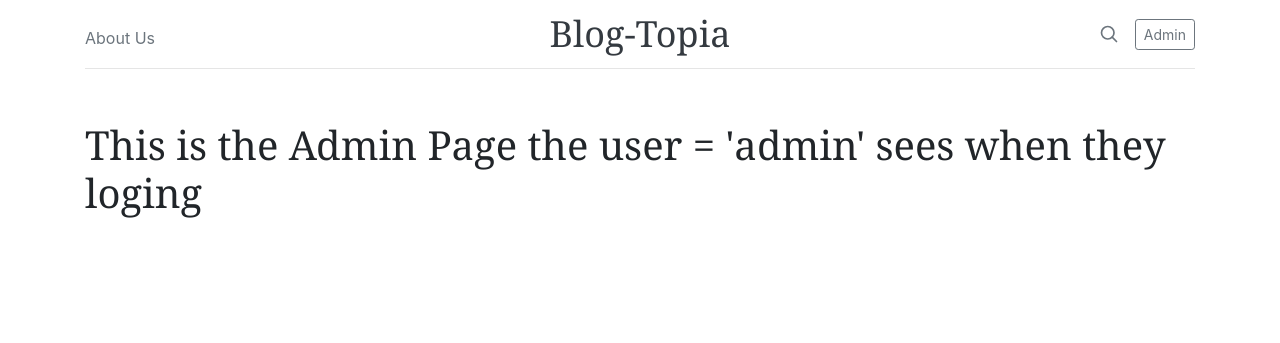
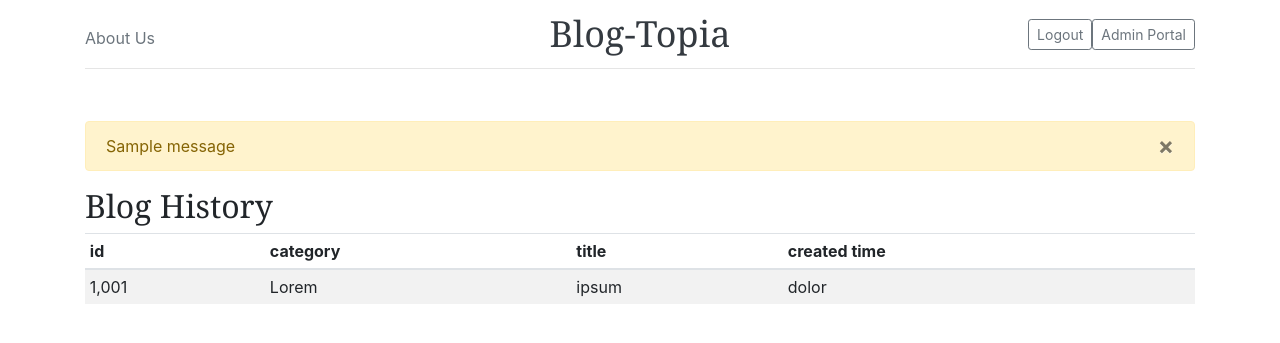
Before and after one commit to nmp-dsci/discovery01_blog, a Flask app: page /admin/ in a window 1280 px wide. Shown: the top 343 px of the page. Run offline with Flask 2, Linux system fonts and the light colour scheme; a user stored in the database is signed in; tables that the repository leaves empty hold one stand-in row (values such as "Sample post"); one stand-in notice (Sample message) is shown; some libraries are stand-ins or nearby versions; some web fonts are replaced.

Commit message:
get admin up and running

```diff
--- a/app/__init__.py
+++ b/app/__init__.py
@@ -15,7 +15,7 @@ db = SQLAlchemy()
 
 login_manager = LoginManager()
 login_manager.session_protection = 'strong'
-login_manager.login_view = 'auth.login'
+login_manager.login_view = 'admin.login'
 
 
 def create_app(config_name):
--- a/app/admin/views.py
+++ b/app/admin/views.py
@@ -1,21 +1,41 @@
-from flask import render_template, url_for
+from flask import render_template, url_for,redirect,request,flash
 from . import admin
+from flask_login import login_user, logout_user, login_required, current_user
+from .. import db
+from ..models import User
+from .forms import LoginForm
 
-
-@admin.route('/')
+@admin.route('/',methods=['GET'])
+@login_required
 def admin_home():
     return render_template('admin/admin_home.html')
 
-@admin.route('/login')
+@admin.route('/login', methods=['GET', 'POST'])
 def login():
-    return render_template('admin/login.html')
+    form = LoginForm()
+    if form.validate_on_submit():
+        user = User.query.filter_by(email=form.email.data).first()
+        if user is not None and user.verify_password(form.password.data):
+            login_user(user, form.remember_me.data)
+            return redirect(request.args.get('next') or url_for('main.home'))
+        flash('Invalid username or password.')
+    return render_template('admin/login.html', form=form)
+
+@admin.route('/logout')
+@login_required
+def logout():
+    logout_user()
+    flash('You have been logged out.')
+    return redirect(url_for('main.home'))
 
 
 @admin.route('/profile')
+@login_required
 def profile():
     return render_template('admin/profile.html')
 
 
 @admin.route('/create')
-def create():
-    return render_template('admin/create.html')
+@login_required
+def create_post():
+    return render_template('admin/create_post.html')
--- a/app/main/views.py
+++ b/app/main/views.py
@@ -1,4 +1,4 @@
-from flask import render_template, url_for
+from flask import render_template, url_for ,flash
 from . import main
 from ..models import Permission, Role, User, Post
 from sqlalchemy import func
--- a/app/models.py
+++ b/app/models.py
@@ -71,7 +71,7 @@ class User(UserMixin, db.Model):
     username = db.Column(db.String(64), unique=True, index=True)
     role_id = db.Column(db.Integer, db.ForeignKey('roles.id'))
     password_hash = db.Column(db.String(128))
-    # confirmed = db.Column(db.Boolean, default=False)
+    confirmed = db.Column(db.Boolean, default=True)# False when email Authentication
     name = db.Column(db.String(64))
     location = db.Column(db.String(64))
     about_me = db.Column(db.Text())
@@ -90,7 +90,7 @@ class User(UserMixin, db.Model):
         u = User(email=os.environ.get('DISCOVERY01_ADMIN')
             ,   username='demo_admin'
             ,   password='demo_demo'
-            #,   confirmed=True
+            ,   confirmed=True
             ,   name=forgery_py.name.full_name()
             ,   location=forgery_py.address.city()
             ,   about_me=forgery_py.lorem_ipsum.sentence()
--- a/app/templates/_base.html
+++ b/app/templates/_base.html
@@ -37,10 +37,12 @@
                     <a class="blog-header-logo text-dark" href="{{ url_for('main.home') }}">Blog-Topia</a>
                 </div>
                 <div class="col-4 d-flex justify-content-end align-items-center">
-                    <a class="text-muted" href="{{ url_for('admin.login') }}">
-                    <svg xmlns="http://www.w3.org/2000/svg" width="20" height="20" viewBox="0 0 24 24" fill="none" stroke="currentColor" stroke-width="2" stroke-linecap="round" stroke-linejoin="round" class="mx-3"><circle cx="10.5" cy="10.5" r="7.5"></circle><line x1="21" y1="21" x2="15.8" y2="15.8"></line></svg>
-                    </a>
-                    <a class="btn btn-sm btn-outline-secondary" href="{{ url_for('admin.login') }}">Admin</a>
+                    {% if current_user.is_authenticated %}
+                    <a class="btn btn-sm btn-outline-secondary" href="{{ url_for('admin.logout') }}">Logout</a>
+                    <a class="btn btn-sm btn-outline-secondary" href="{{ url_for('admin.admin_home') }}">Admin Portal</a>
+                    {% else %}
+                    <a class="btn btn-sm btn-outline-secondary" href="{{ url_for('admin.admin_home') }}">Admin Portal</a>
+                    {% endif %}
                 </div>
             </div>
         </header>
@@ -56,9 +58,15 @@
 {% endblock %}
 
 
-
 {% block content %}
     <div class="container">
+        {% for message in get_flashed_messages() %}
+        <div class="alert alert-warning">
+            <button type="button" class="close" data-dismiss="alert">&times;</button>
+            {{ message }}
+        </div>
+        {% endfor %}
+
         {% block page_content %}{% endblock %}
     </div>
 {% endblock %}
--- /dev/null
+++ b/app/templates/_table.html
@@ -0,0 +1,21 @@
+
+<div class="table-responsive">
+      <table class="table table-striped table-sm">
+        <thead>
+          <tr>
+            <th>id</th>
+            <th>category</th>
+            <th>title</th>
+            <th>created time</th>
+          </tr>
+        </thead>
+        <tbody>
+          <tr>
+            <td>1,001</td>
+            <td>Lorem</td>
+            <td>ipsum</td>
+            <td>dolor</td>
+          </tr>
+        </tbody>
+    </table>
+</div>
--- a/app/templates/admin/admin_home.html
+++ b/app/templates/admin/admin_home.html
@@ -4,5 +4,6 @@
 {% block title %}Home Page{% endblock %}
 
 {% block page_content %}
-<h1>This is the Admin Page the user = 'admin' sees when they loging</h1>
+    <h2>Blog History</h2>
+    {% include '_table.html' %}
 {% endblock %}
```
Also changed, not shown: app/admin/forms.py (+12 -0 lines), app/templates/_posts.html (+4 -4 lines), app/templates/admin/login.html (+10 -0 lines), app/templates/admin/profile.html (+8 -0 lines), migrations/versions/d612dd55c66b_20181122_v2.py (added, +28 -0 lines), app/templates/admin/create.html (deleted), app/templates/admin/create_post.html (added), data-dev.sqlite.
